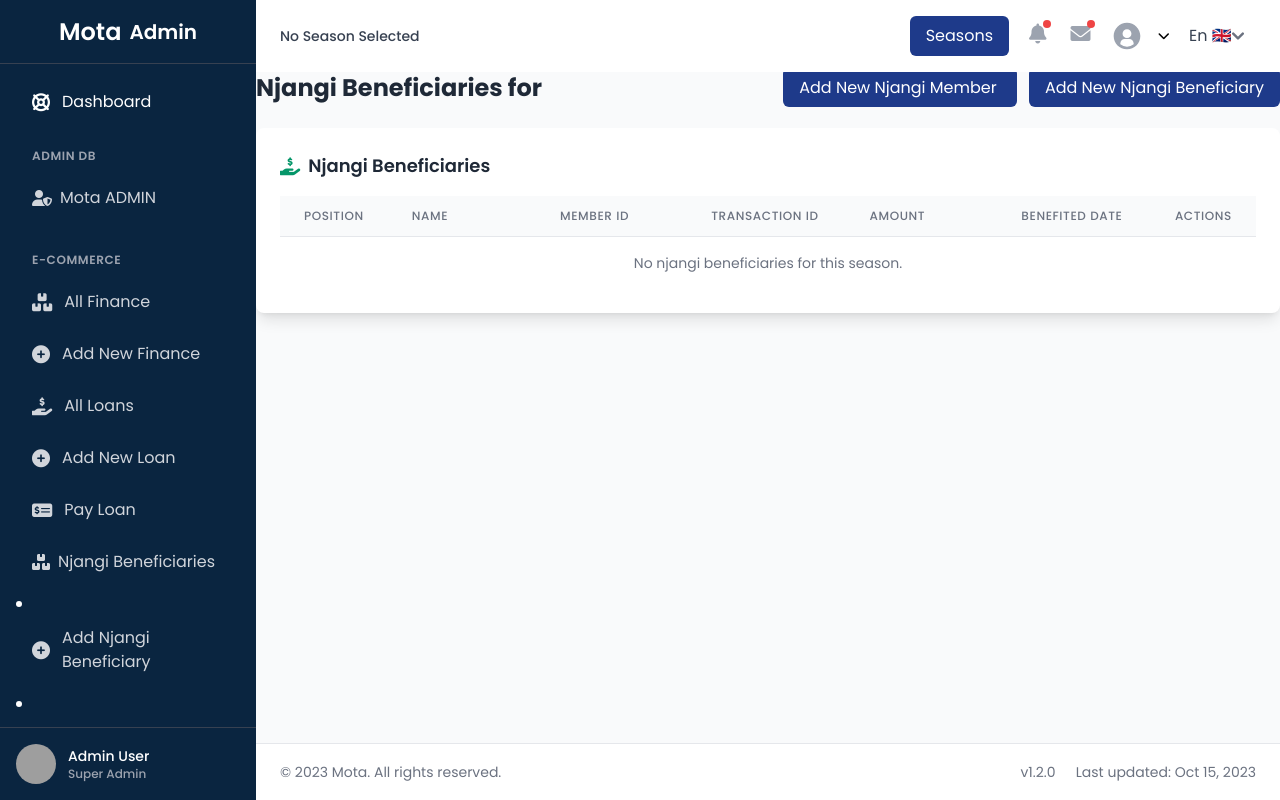
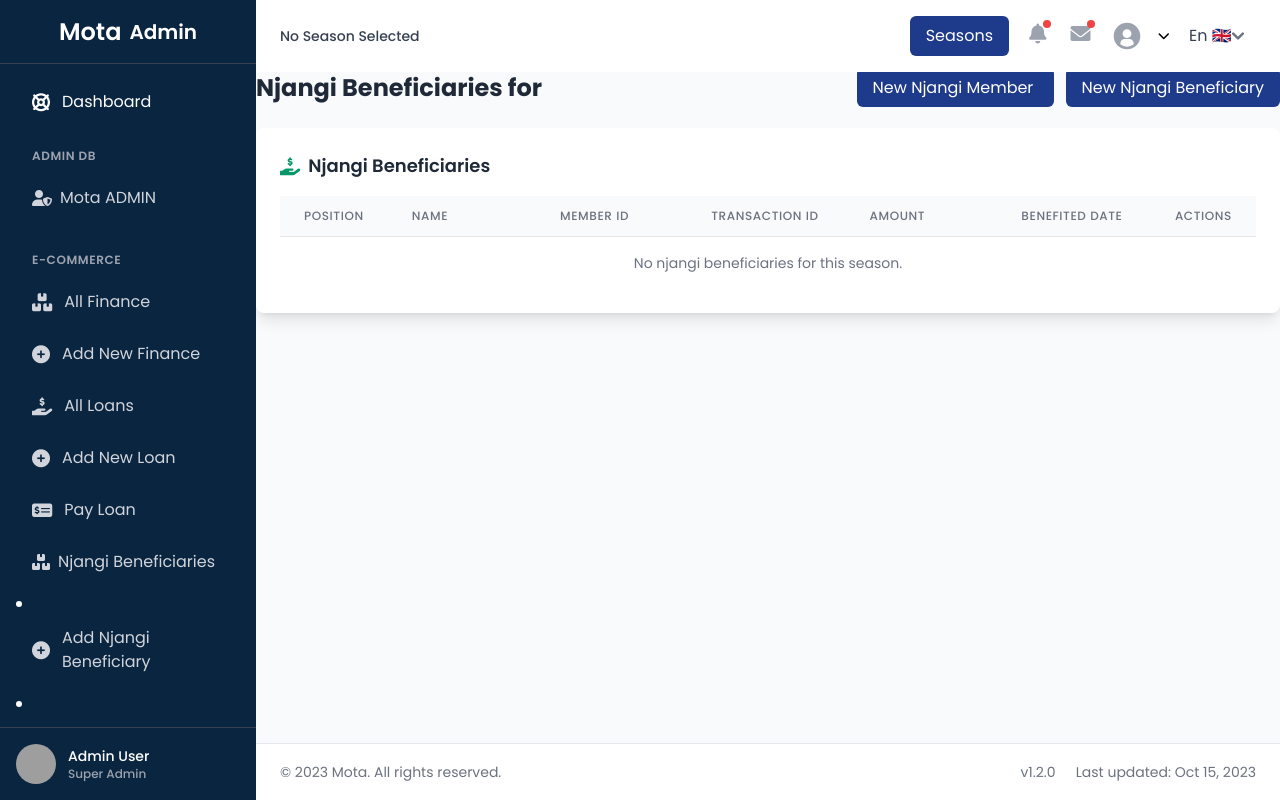
Before and after one commit to C-Elgol/NEWMOTA, a Django app: template mota_apps/templates/publics/dashboard/admin/pages/njangis/njangi_list.html in a window 1280 px wide. Run offline with Django 5.2, Linux system fonts and the light colour scheme; the template is opened without the code that fills it, so the values that code supplies are empty; parts of the project's set-up code (start-up, migrations or seed data) failed here and were passed over; some libraries are stand-ins or nearby versions; grey boxes are pictures that could not be loaded.

Commit message:
fix: design

```diff
--- a/mota_apps/templates/publics/dashboard/admin/pages/njangis/njangi_list.html
+++ b/mota_apps/templates/publics/dashboard/admin/pages/njangis/njangi_list.html
@@ -6,10 +6,10 @@
     <h2 class="text-2xl font-bold text-gray-800">{% blocktrans %}Njangi Beneficiaries for {{ season }}{% endblocktrans %}</h2>
     <div class="space-x-3">
         <a href="{% url 'finance:add_njangi_member' %}" class="bg-primary text-white px-4 py-2 rounded-md hover:bg-green-700 transition-colors" {% if is_visitor or is_staff and not is_current_season %}disabled{% endif %}>
-            {% trans "Add New Njangi Member" %}
+            {% trans "New Njangi Member" %}
         </a>
         <a href="{% url 'finance:new_njangi' %}" class="bg-primary text-white px-4 py-2 rounded-md hover:bg-indigo-700 transition-colors" {% if is_visitor or is_staff and not is_current_season %}disabled{% endif %}>
-            {% trans "Add New Njangi Beneficiary" %}
+            {% trans "New Njangi Beneficiary" %}
         </a>
     </div>
 </div>
```
